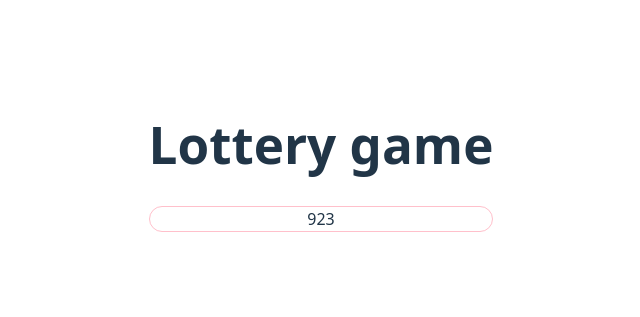
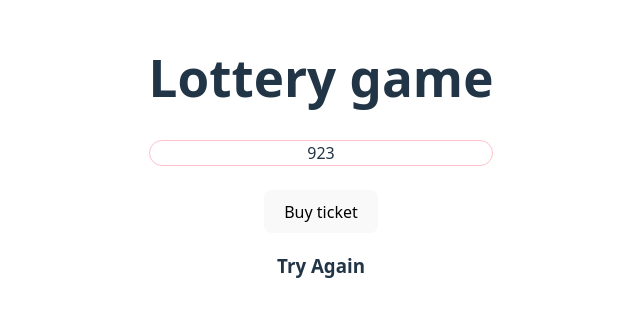
Before and after one commit to Shreyash-23423/React-tutorials, a React (Vite) app: page / in a window 1280 px wide. Shown: the part 243-560 px from the top of the page, without its empty margins (319-959 px from the left). Built offline with nearby package versions, Linux system fonts and the light colour scheme.

Commit message:
learned about the concepts of design patters( lifting state up) using lottery example 2

```diff
--- a/src/Helper.js
+++ b/src/Helper.js
@@ -5,4 +5,7 @@ function genticket(n) {
     }
     return arr;
 }
-export { genticket };
+function sum(arr){
+    return arr.reduce((sum,current)=>sum+current,0);
+}
+export { genticket, sum };
--- a/src/Lottery.jsx
+++ b/src/Lottery.jsx
@@ -1,12 +1,16 @@
 import { useState } from "react";
 import './Lottery.css';
-import { genticket } from "./Helper";
+import { genticket,sum} from "./Helper";
 
 
 
 export default function Lottery() {
     let [ticket,setTicket] = useState(genticket(3));
+    let iswinning = sum(ticket)===15;
 
+    let buyticket = () => {
+       setTicket(genticket(3));
+    }
     return (
         <div>
             <h1>Lottery game</h1>
@@ -15,6 +19,9 @@ export default function Lottery() {
             <span>{ticket[1]}</span>
             <span>{ticket[2]}</span>
             </div>
+            <br />
+            <button onClick={buyticket}>Buy ticket</button>
+            <h3>{iswinning ? "You Win!" : "Try Again"}</h3>
         </div>
     );
 }
```
